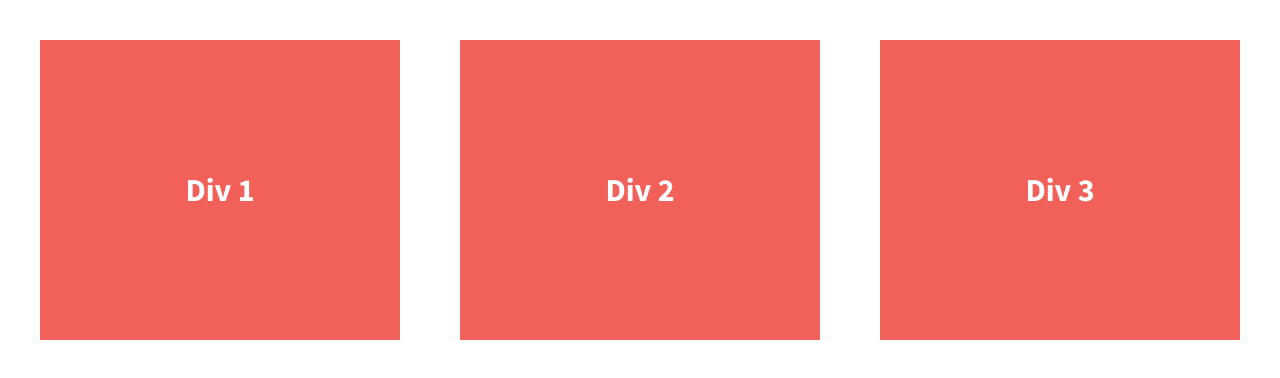
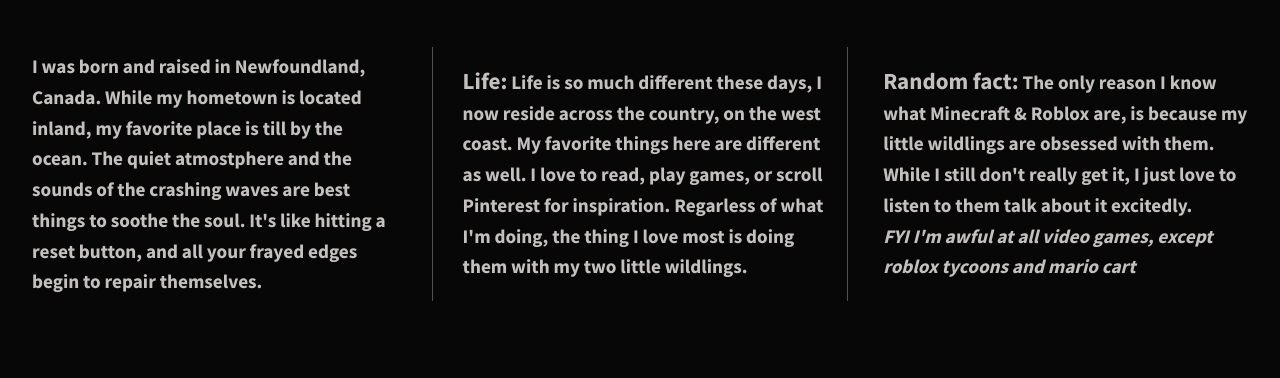
Before and after one commit to NicoleP20/divs-flexbox-starter, a plain HTML site: page index.html in a window 1280 px wide. Drawn offline with nearby package versions, Linux system fonts and the light colour scheme.

Commit message:
Personalized content added to widget module divs

```diff
--- a/css/main.css
+++ b/css/main.css
@@ -96,37 +96,55 @@ textarea {
    ========================================================================== */
 
 html {
-  background-color: #fff;
+  background-color: rgb(7, 7, 7);
   height: 100%;
+  width: 100%;
 }
 
 body {
   font-family: "Source Sans Pro", sans-serif;
+  font-weight: 700;
   padding: 2em;
-  font-size: 1.25em;
   height: 100%;
 }
 
 .wrapper {
   /*add display:flex and set justify-content to space-between*/
-  font-weight: 700;
   display: flex;
+  flex-flow: row wrap;
   justify-content: space-between;
+  align-items: center;
 }
 
 .div-1,
 .div-2,
 .div-3 {
   /*give the divs a width of 30%, add display:flex, set justify-content and align-items to center*/
-  color: #fff;
-  line-height: 1.5em;
-  font-size: 1.6em;
-  background-color: #f16059;
-  height: 300px;
+
+  line-height: 1.6em;
+  font-size: 1.2em;
+  color: #c5c0c0;
+  height: auto;
   display: flex;
   width: 30%;
   justify-content: center;
   align-items: center;
+}
+
+.div-2 {
+  border-right: rgba(204, 204, 204, 0.3777) 1px solid;
+  border-left: rgba(204, 204, 204, 0.3777) 1px solid;
+  padding-left: 30px;
+  padding-right: 20px;
+}
+
+.wrapper span {
+  font-size: 1.2em;
+}
+
+.wrapper #fyi {
+  font-style: italic;
+  font-size: 1em;
 }
 
 /* ==========================================================================
--- a/index.html
+++ b/index.html
@@ -1,51 +1,97 @@
-<!doctype html>
+<!DOCTYPE html>
 <html class="no-js" lang="">
   <head>
-        <meta charset="utf-8">
-        <meta http-equiv="x-ua-compatible" content="ie=edge">
+    <meta charset="utf-8" />
+    <meta http-equiv="x-ua-compatible" content="ie=edge" />
     <title>Make me into a grid!</title>
-        <meta name="description" content="">
-        <meta name="viewport" content="width=device-width, initial-scale=1">
+    <meta name="description" content="" />
+    <meta name="viewport" content="width=device-width, initial-scale=1" />
 
-        <link rel="apple-touch-icon" href="apple-touch-icon.png">
+    <link rel="apple-touch-icon" href="apple-touch-icon.png" />
     <!-- Place favicon.ico in the root directory -->
 
-        <link rel="stylesheet" href="css/normalize.css">
-        <link rel="stylesheet" href="css/main.css">
+    <link rel="stylesheet" href="css/normalize.css" />
+    <link rel="stylesheet" href="css/main.css" />
     <script src="js/vendor/modernizr-2.8.3.min.js"></script>
-        <link href='http://fonts.googleapis.com/css?family=Lora:700' rel='stylesheet' type='text/css'>
-        <link href='http://fonts.googleapis.com/css?family=Source+Sans+Pro:400,700' rel='stylesheet' type='text/css'>
+    <link
+      href="http://fonts.googleapis.com/css?family=Lora:700"
+      rel="stylesheet"
+      type="text/css"
+    />
+    <link
+      href="http://fonts.googleapis.com/css?family=Source+Sans+Pro:400,700"
+      rel="stylesheet"
+      type="text/css"
+    />
   </head>
   <body>
     <!--[if lt IE 8]>
-            <p class="browserupgrade">You are using an <strong>outdated</strong> browser. Please <a href="http://browsehappy.com/">upgrade your browser</a> to improve your experience.</p>
+      <p class="browserupgrade">
+        You are using an <strong>outdated</strong> browser. Please
+        <a href="http://browsehappy.com/">upgrade your browser</a> to improve
+        your experience.
+      </p>
     <![endif]-->
 
     <section class="wrapper">
       <div class="div-1">
-                Div 1
+        <p>
+          I was born and raised in Newfoundland, Canada. While my hometown is
+          located inland, my favorite place is till by the ocean. The quiet
+          atmostphere and the sounds of the crashing waves are best things to
+          soothe the soul. It's like hitting a reset button, and all your frayed
+          edges begin to repair themselves.
+        </p>
       </div>
       <div class="div-2">
-                Div 2
+        <p>
+          <span>Life:</span> Life is so much different these days, I now reside
+          across the country, on the west coast. My favorite things here are
+          different as well. I love to read, play games, or scroll Pinterest for
+          inspiration. Regarless of what I'm doing, the thing I love most is
+          doing them with my two little wildlings.
+        </p>
       </div>
       <div class="div-3">
-                Div 3
+        <p>
+          <span>Random fact:</span> The only reason I know what Minecraft &
+          Roblox are, is because my little wildlings are obsessed with them.
+          While I still don't really get it, I just love to listen to them talk
+          about it excitedly.<br />
+          <span id="fyi"
+            >FYI I'm awful at all video games, except roblox tycoons and mario
+            cart</span
+          >
+        </p>
       </div>
     </section>
 
     <script src="https://ajax.googleapis.com/ajax/libs/jquery/1.11.3/jquery.min.js"></script>
-        <script>window.jQuery || document.write('<script src="js/vendor/jquery-1.11.3.min.js"><\/script>')</script>
+    <script>
+      window.jQuery ||
+        document.write(
+          '<script src="js/vendor/jquery-1.11.3.min.js"><\/script>'
+        );
+    </script>
     <script src="js/plugins.js"></script>
     <script src="js/main.js"></script>
 
     <!-- Google Analytics: change UA-XXXXX-X to be your site's ID. -->
     <script>
-            (function(b,o,i,l,e,r){b.GoogleAnalyticsObject=l;b[l]||(b[l]=
-            function(){(b[l].q=b[l].q||[]).push(arguments)});b[l].l=+new Date;
-            e=o.createElement(i);r=o.getElementsByTagName(i)[0];
-            e.src='https://www.google-analytics.com/analytics.js';
-            r.parentNode.insertBefore(e,r)}(window,document,'script','ga'));
-            ga('create','UA-XXXXX-X','auto');ga('send','pageview');
+      (function (b, o, i, l, e, r) {
+        b.GoogleAnalyticsObject = l;
+        b[l] ||
+          (b[l] = function () {
+            (b[l].q = b[l].q || []).push(arguments);
+          });
+        b[l].l = +new Date();
+        e = o.createElement(i);
+        r = o.getElementsByTagName(i)[0];
+        e.src = "https://www.google-analytics.com/analytics.js";
+        r.parentNode.insertBefore(e, r);
+      })(window, document, "script", "ga");
+      ga("create", "UA-XXXXX-X", "auto");
+      ga("send", "pageview");
     </script>
   </body>
 </html>
```
Lines whose indentation alone changed are shown as unchanged.
